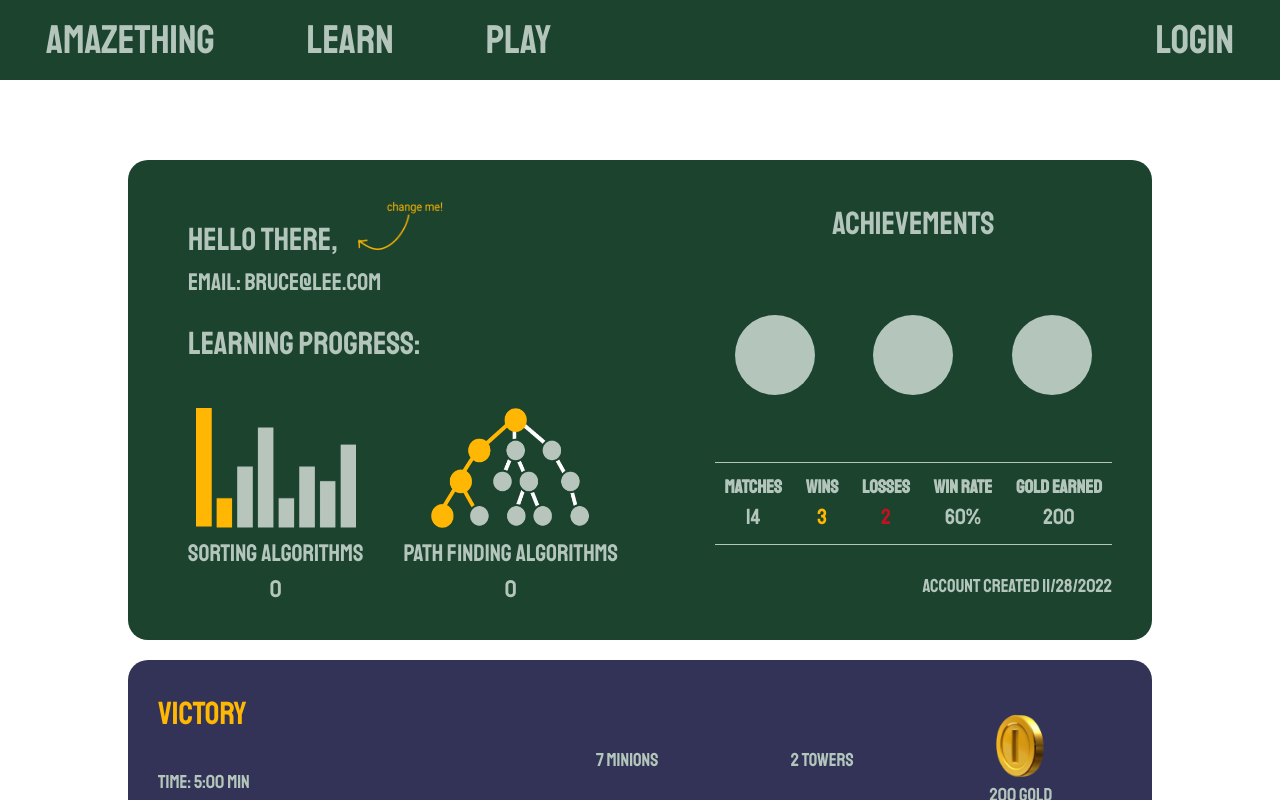
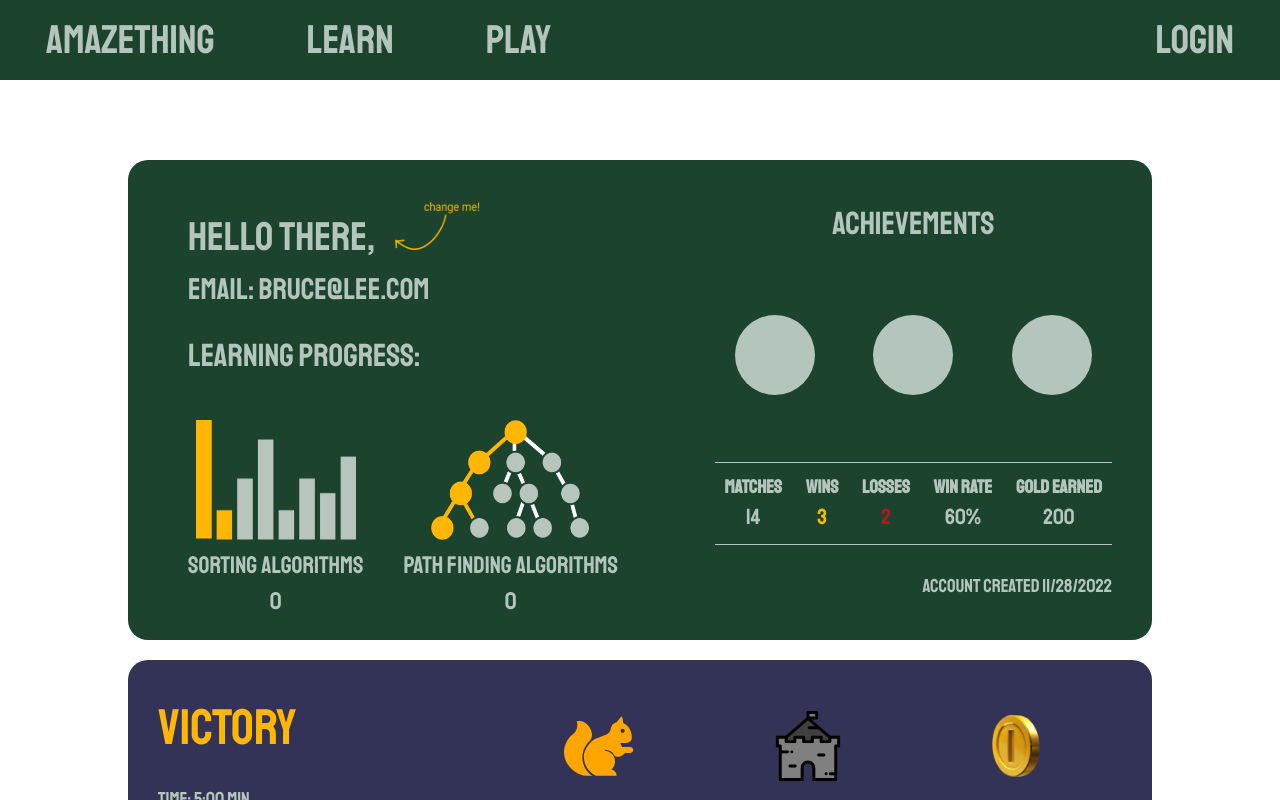
Before and after one commit to vadim-nest/aMAZEthing, a React (Vite) app in the folder Client/: page /profile in a window 1280 px wide. Built offline with nearby package versions, Linux system fonts and the light colour scheme.

Commit message:
style: style profile page

```diff
--- a/Client/src/components/profileGameHistory.tsx
+++ b/Client/src/components/profileGameHistory.tsx
@@ -1,9 +1,10 @@
 import '../css/profileGameHistory.css';
 import { User } from '@auth0/auth0-react';
 import { useAppSelector } from '../features/hooks';
-import SVG from './svg';
 import { useEffect, useState } from 'react';
 import coin from '../assets/profile/coin.png';
+import TowerSVG from './towerSVG';
+import squirrel from '../assets/minions/squirrel.svg';
 
 export default function ProfileGameHistory() {
   const user = useAppSelector((state) => state.user);
@@ -46,13 +47,17 @@ export default function ProfileGameHistory() {
               <div className="date"><h3>DATE: {element.finishedAt}</h3></div>
             </div>
             <div className="minionStats">
+                <img className='image-profile' src={squirrel}/>
                 <h3>{element.amountMinions} Minions</h3>
             </div>
             <div className="towerStats">
+                <div className='image-profile'>
+                  <TowerSVG playerClass='neutralTower' playerClassShadow='p1TowerShadow'/>
+                </div>
                 <h3>{element.towersTaken} Towers</h3>
             </div>
             <div className="goldStats">
-                <img className='coin' src={coin}/>
+                <img className='image-profile' src={coin}/>
                 <h3>{element.goldAmount} Gold</h3>
             </div>
           </div>
--- a/Client/src/css/profile.css
+++ b/Client/src/css/profile.css
@@ -32,6 +32,7 @@
 
 .user-name {
     margin: 0px 20px;
+    font-size: 20px;
 }
 
 .learning-progress {
--- a/Client/src/css/profileGameHistory.css
+++ b/Client/src/css/profileGameHistory.css
@@ -29,12 +29,14 @@
 }
 
 .result-win{
-    margin-bottom: 30px;
+    margin-bottom: 20px;
+    font-size: 50px;
     color: var(--yellow);
 }
 
 .result-loss {
-    margin-bottom: 30px;
+    margin-bottom: 20px;
+    font-size: 50px;
     color: var(--red);
 }
 
@@ -55,7 +57,8 @@
 
 }
 
-.coin {
+.image-profile {
     height: 70px;
     width: 70px;
+    margin: 20px;
 }
```
